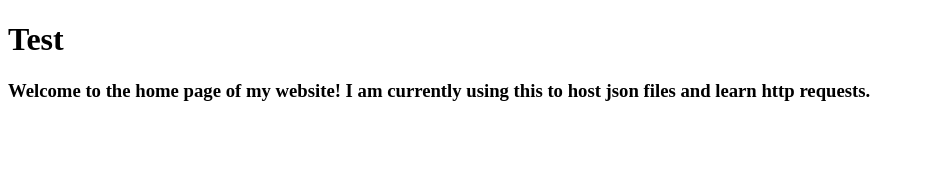
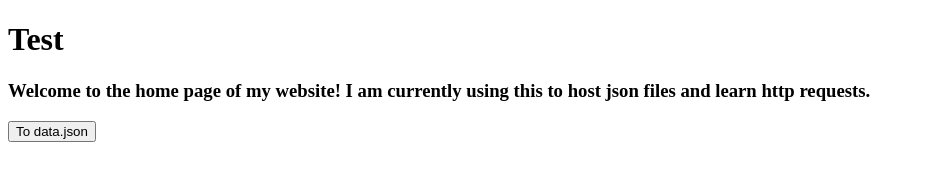
Before and after one commit to KitCatLoaf/nssOS, a plain HTML site: page index.html in a window 1280 px wide. Shown: the whole page, without its empty margins (0-925 px from the left). Drawn offline with Linux system fonts and the light colour scheme.

Commit message:
Update index.html

```diff
--- a/index.html
+++ b/index.html
@@ -9,5 +9,6 @@
     <main>
       <h1>Test</h1>
       <h3>Welcome to the home page of my website! I am currently using this to host json files and learn http requests.</h3>
+      <button href="https://kitcatloaf.github.io/nssOS/data.json">To data.json</button>
   </body>
 </html>
```
